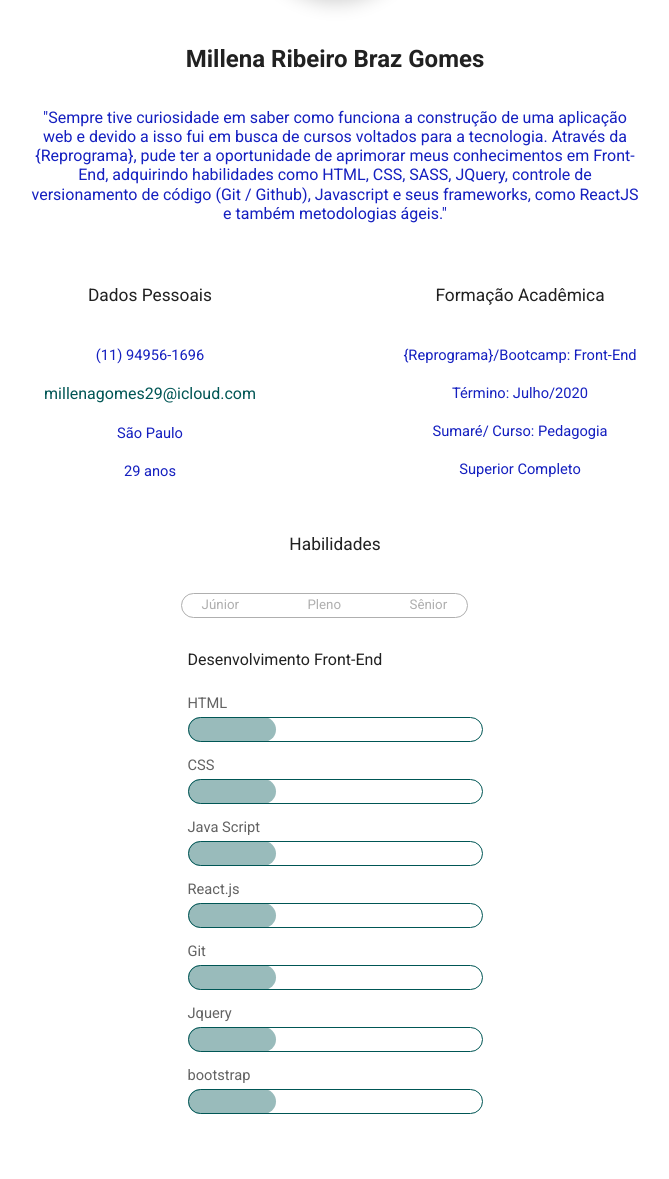
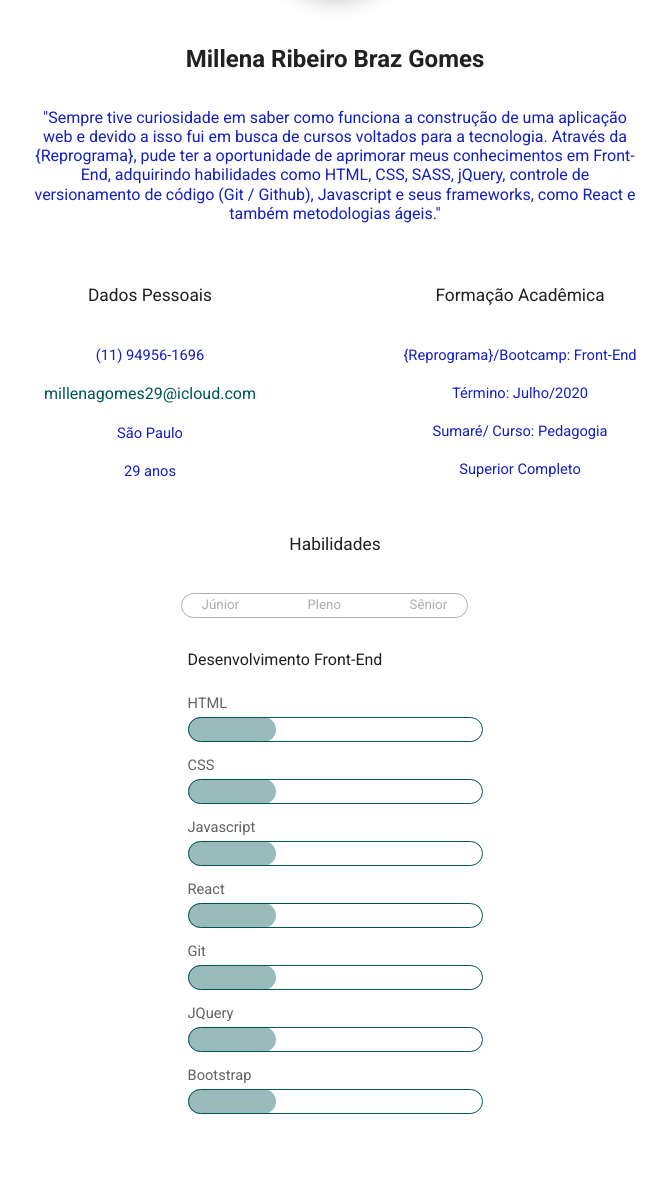
Before and after one commit to GomesMillena/portfolio, a plain HTML site: page index.html in a window 1280 px wide. Shown: the part 280-1459 px from the top of the page, without its empty margins (305-974 px from the left). Drawn offline with Linux system fonts and the light colour scheme.

Commit message:
align word in the page

```diff
--- a/index.html
+++ b/index.html
@@ -26,8 +26,8 @@
                         <h2 class="sub-title">"Sempre tive curiosidade em saber como funciona a construção de uma
                             aplicação web e devido a isso fui em busca de cursos voltados para a tecnologia. Através da
                             {Reprograma}, pude ter a oportunidade de aprimorar meus conhecimentos em Front-End,
-                            adquirindo habilidades como HTML, CSS, SASS, JQuery, controle de versionamento de
-                            código (Git / Github), Javascript e seus frameworks, como ReactJS e também metodologias
+                            adquirindo habilidades como HTML, CSS, SASS, jQuery, controle de versionamento de
+                            código (Git / Github), Javascript e seus frameworks, como React e também metodologias
                             ágeis."
                         </h2>
                     </div>
@@ -81,11 +81,11 @@
                                     <ul class="skill-item-list">
                                         <li class="item" id="html">HTML</li>
                                         <li class="item" id="css">CSS</li>
-                                        <li class="item" id="java-script">Java Script</li>
-                                        <li class="item" id="react">React.js</li>
+                                        <li class="item" id="java-script">Javascript</li>
+                                        <li class="item" id="react">React</li>
                                         <li class="item" id="git">Git</li>
-                                        <li class="item" id="Jquery">Jquery</li>
-                                        <li class="item" id="Bootstrap">bootstrap</li>
+                                        <li class="item" id="Jquery">JQuery</li>
+                                        <li class="item" id="Bootstrap">Bootstrap</li>
                                     </ul>
                                 </div>
                             </div>
```
